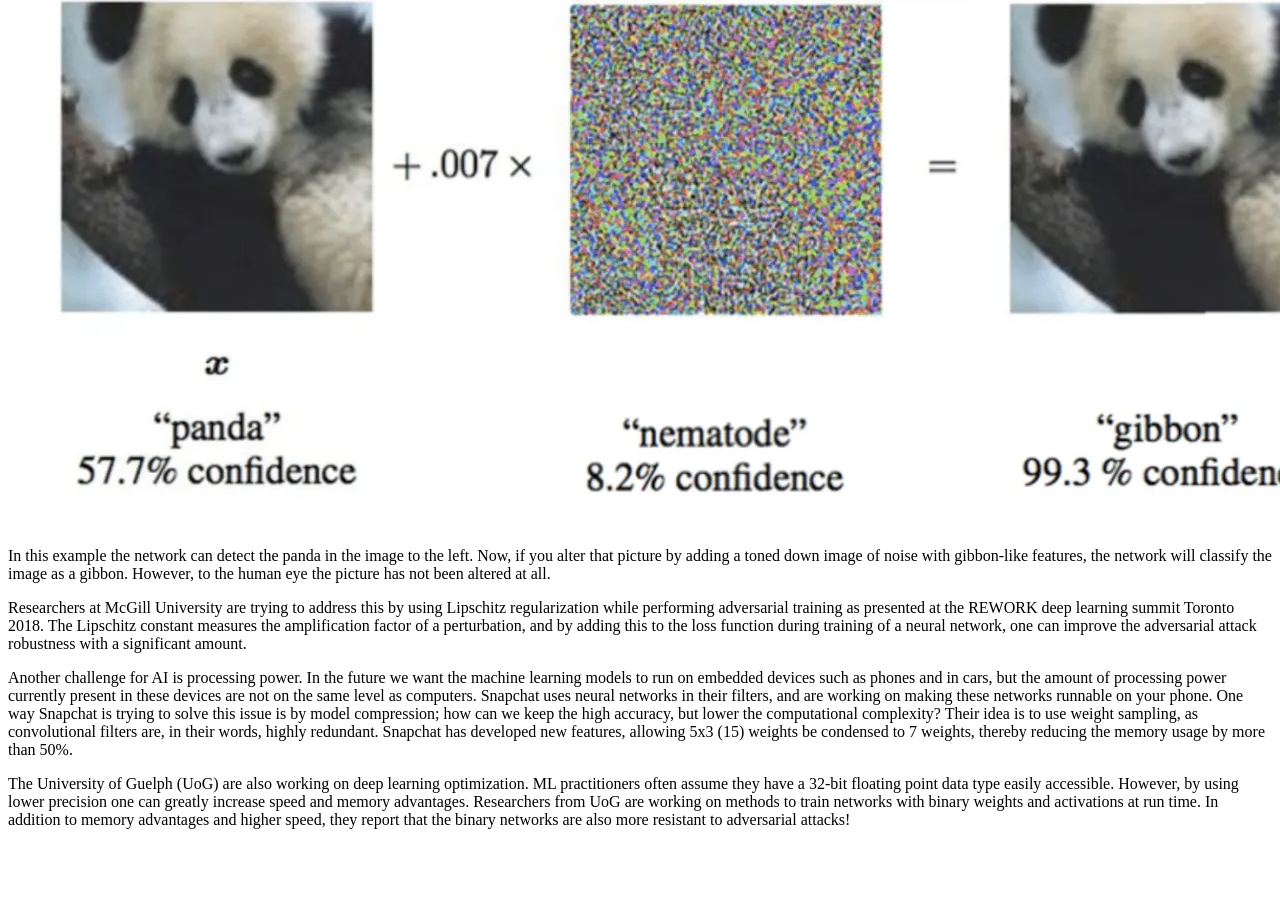
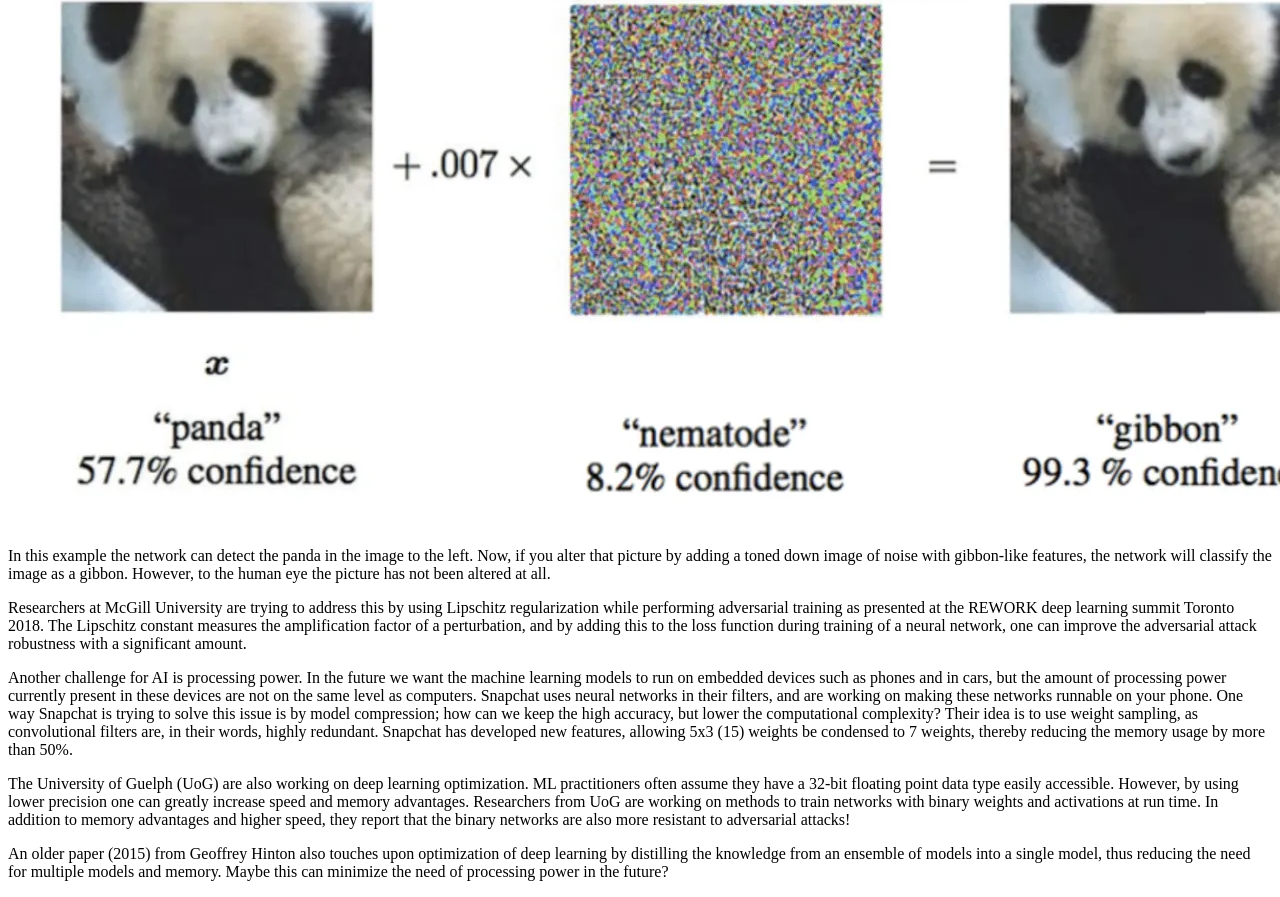
Before and after one commit to wenipsptsr/HTML-Activity-1, a plain HTML site: page latihan.html in a window 1280 px wide. Shown: the part 1494-2391 px from the top of the page. Before the commit the page ends 2339 px from the top, so only its background shows below. Drawn offline with Linux system fonts and the light colour scheme.

Commit message:
menambahkan paragraf

```diff
--- a/latihan.html
+++ b/latihan.html
@@ -33,5 +33,6 @@
     </p>
     <p>Another challenge for AI is processing power. In the future we want the machine learning models to run on embedded devices such as phones and in cars, but the amount of processing power currently present in these devices are not on the same level as computers. Snapchat uses neural networks in their filters, and are working on making these networks runnable on your phone. One way Snapchat is trying to solve this issue is by model compression; how can we keep the high accuracy, but lower the computational complexity? Their idea is to use weight sampling, as convolutional filters are, in their words, highly redundant. Snapchat has developed new features, allowing 5x3 (15) weights be condensed to 7 weights, thereby reducing the memory usage by more than 50%.</p>
     <p>The University of Guelph (UoG) are also working on deep learning optimization. ML practitioners often assume they have a 32-bit floating point data type easily accessible. However, by using lower precision one can greatly increase speed and memory advantages. Researchers from UoG are working on methods to train networks with binary weights and activations at run time. In addition to memory advantages and higher speed, they report that the binary networks are also more resistant to adversarial attacks!</p>
+    <p>An older paper (2015) from Geoffrey Hinton also touches upon optimization of deep learning by distilling the knowledge from an ensemble of models into a single model, thus reducing the need for multiple models and memory. Maybe this can minimize the need of processing power in the future?</p>
 </body>
 </htm>
```
